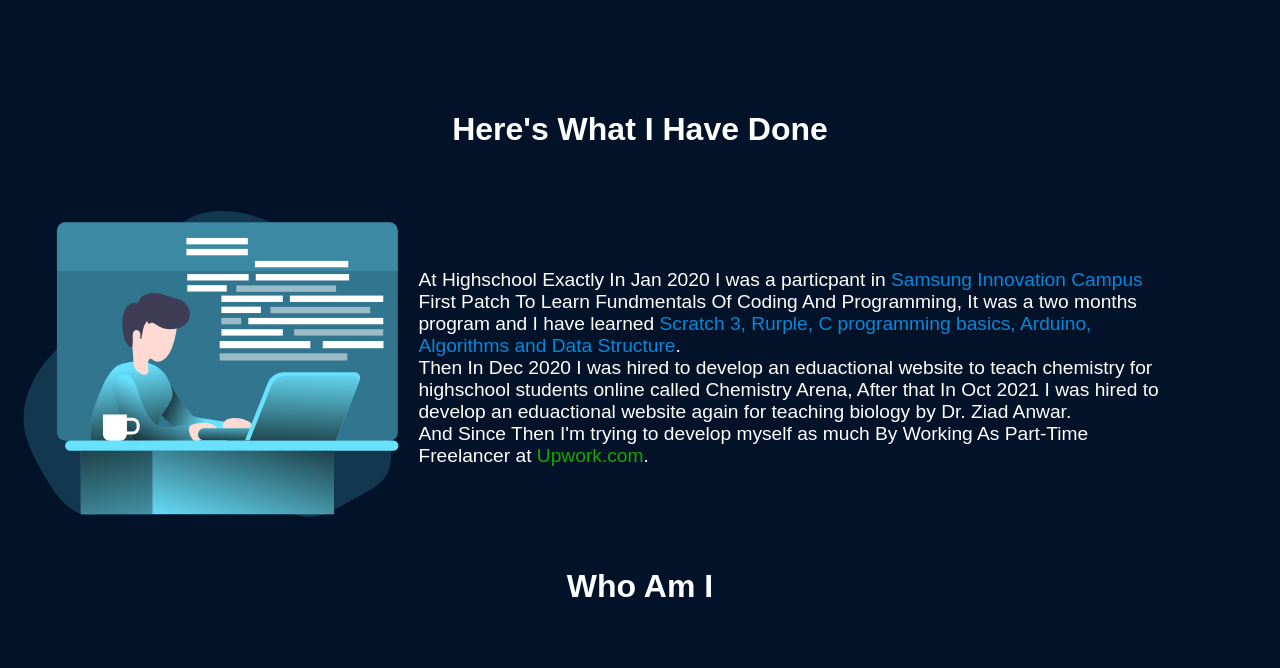
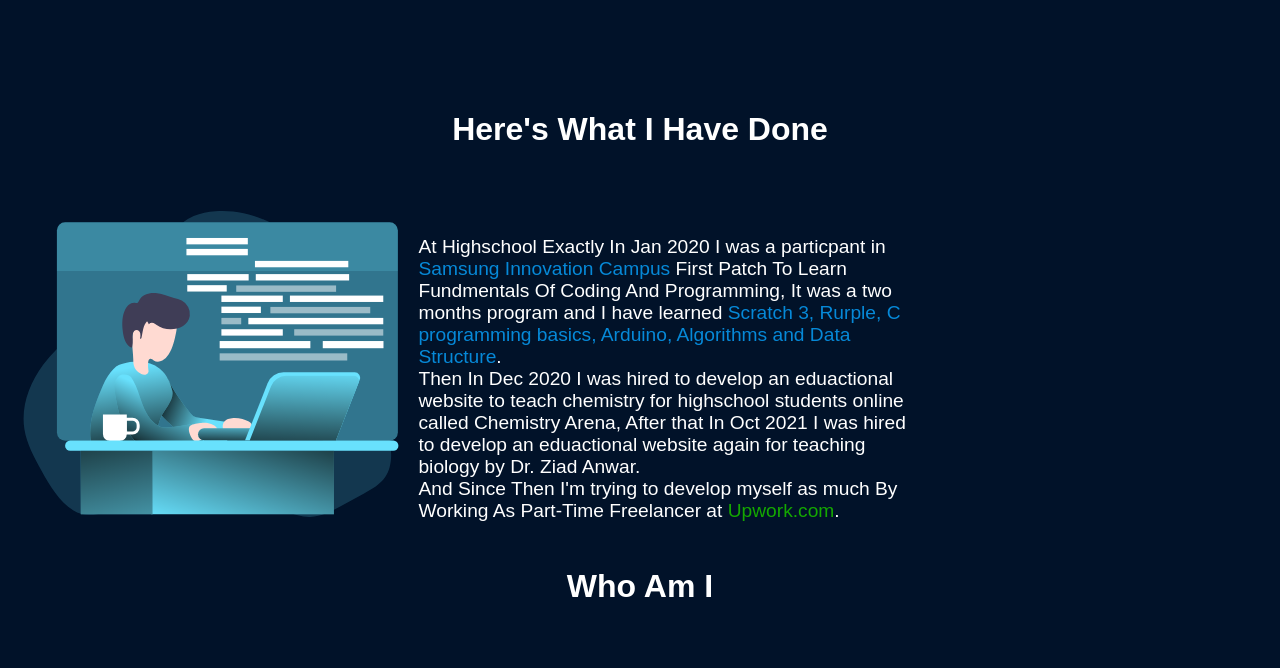
Before and after one commit to matrixjpg/portfolio, a PHP site: page / in a window 1280 px wide. Shown: the part 702-1370 px from the top of the page. Run offline with PHP 8.4, Linux system fonts and the light colour scheme; some web fonts are replaced.

Commit message:
Update home.css

```diff
--- a/assets/css/home.css
+++ b/assets/css/home.css
@@ -93,8 +93,8 @@ h2 {
     font-size: 1.2rem;
     /* margin-bottom: 5%; */
     position: relative;
-    bottom: 55px;
-    width:60%;
+    /*bottom: 55px;
+    width:60%;*/
 }
 .second-section img {
     display: inline-flex;
```
